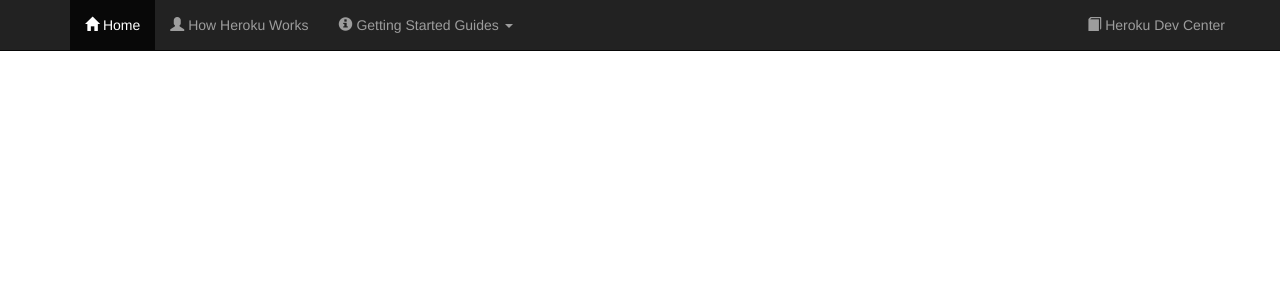
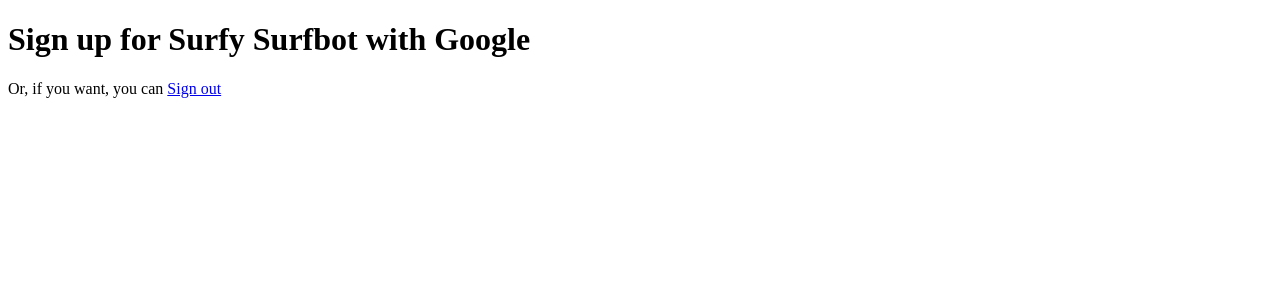
Before and after one commit to tayrobin/surfbot, a Django app: page /auth in a window 1280 px wide. Shown: the top 300 px of the page. Run offline with Django 3.2, Linux system fonts and the light colour scheme; some libraries are stand-ins or nearby versions.

Commit message:
Google Auth on /auth page

```diff
--- a/hello/templates/base.html
+++ b/hello/templates/base.html
@@ -1,81 +1,30 @@
 <!DOCTYPE html>
 <html>
 <head>
-<title>Python Getting Started on Heroku</title>
-  <link rel="stylesheet" type="text/css" href="//maxcdn.bootstrapcdn.com/bootstrap/3.3.4/css/bootstrap.min.css" />
-  <script src="https://ajax.googleapis.com/ajax/libs/jquery/2.1.3/jquery.min.js"></script>
-  <script type="text/javascript" src="//maxcdn.bootstrapcdn.com/bootstrap/3.3.4/js/bootstrap.min.js"></script>
-  <style type="text/css">
-    .jumbotron {
-        background: #532f8c;
-        color: white;
-        padding-bottom: 80px
-    }
-    .jumbotron .btn-primary {
-        background: #845ac7;
-        border-color: #845ac7
-    }
-    .jumbotron .btn-primary:hover {
-        background: #7646c1
-    }
-    .jumbotron p {
-        color: #d9ccee;
-        max-width: 75%;
-        margin: 1em auto 2em
-    }
-    .navbar+.jumbotron {
-        margin-top: -20px
-    }
-    .jumbotron .lang-logo {
-        display: block;
-        background: #b01302;
-        border-radius: 50%;
-        overflow: hidden;
-        width: 100px;
-        height: 100px;
-        margin: auto;
-        border: 2px solid white
-    }
-    .jumbotron .lang-logo img {
-        max-width: 100%
-    }
-
-
-  </style>
+<title>Sign up for Surfy Surfbot with Google</title>
+<script src="https://apis.google.com/js/platform.js" async defer></script>
+<meta name="google-signin-client_id" content="622551880865-2317scnfirngmsncanm491ie8fsbb5r3.apps.googleusercontent.com">
+<script>
+function onSignIn(googleUser) {
+  var profile = googleUser.getBasicProfile();
+  console.log('ID: ' + profile.getId()); // Do not send to your backend! Use an ID token instead.
+  console.log('Name: ' + profile.getName());
+  console.log('Image URL: ' + profile.getImageUrl());
+  console.log('Email: ' + profile.getEmail());
+}
+function signOut() {
+    var auth2 = gapi.auth2.getAuthInstance();
+    auth2.signOut().then(function () {
+      console.log('User signed out.');
+    });
+  }
+</script>
 </head>
 <body>
-<nav class="navbar navbar-default navbar-static-top navbar-inverse">
-  <div class="container">
-    <ul class="nav navbar-nav">
-      <li class="active">
-        <a href="/"><span class="glyphicon glyphicon-home"></span> Home</a>
-      </li>
-      <li>
-        <a href="https://devcenter.heroku.com/articles/how-heroku-works"><span class="glyphicon glyphicon-user"></span> How Heroku Works</a>
-      </li>
-      <li class="dropdown">
-        <a href="#" class="dropdown-toggle" data-toggle="dropdown" role="button" aria-expanded="false"><span class="glyphicon glyphicon-info-sign"></span> Getting Started Guides <span class="caret"></span></a>
-          <ul class="dropdown-menu" role="menu">
-            <li><a href="https://devcenter.heroku.com/articles/getting-started-with-ruby">Getting Started with Ruby on Heroku</a></li>
-            <li><a href="https://devcenter.heroku.com/articles/getting-started-with-nodejs">Getting Started with Node on Heroku</a></li>
-            <li><a href="https://devcenter.heroku.com/articles/getting-started-with-php">Getting Started with PHP on Heroku</a></li>
-            <li><a href="https://devcenter.heroku.com/articles/getting-started-with-python">Getting Started with Python on Heroku</a></li>
-            <li><a href="https://devcenter.heroku.com/articles/getting-started-with-java">Getting Started with Java on Heroku</a></li>
-            <li><a href="https://devcenter.heroku.com/articles/getting-started-with-clojure">Getting Started with Clojure on Heroku</a></li>
-            <li><a href="https://devcenter.heroku.com/articles/getting-started-with-scala">Getting Started with Scala on Heroku</a></li>
-            <li class="divider"></li>
-            <li><a href="https://devcenter.heroku.com/articles/getting-started-with-heroku-and-connect-without-local-dev">Getting Started on Heroku with Heroku Connect</a></li>
-            <li><a href="https://devcenter.heroku.com/articles/getting-started-with-jruby">Getting Started with Ruby on Heroku (Microsoft Windows)</a></li>
-          </ul>
-      </li>
-    </ul>
-    <ul class="nav navbar-nav navbar-right">
-      <li class="navbar-right">
-        <a href="https://devcenter.heroku.com"><span class="glyphicon glyphicon-book"></span> Heroku Dev Center</a>
-      </li>
-    </ul>
-  </div>
-</nav>
+  <h1>Sign up for Surfy Surfbot with Google</h1>
+  <div class="g-signin2" data-onsuccess="onSignIn"></div>
+  <p>Or, if you want, you can <a href="#" onclick="signOut();">Sign out</a></p>
+
 
 {% block content %}{% endblock %}
 
```
